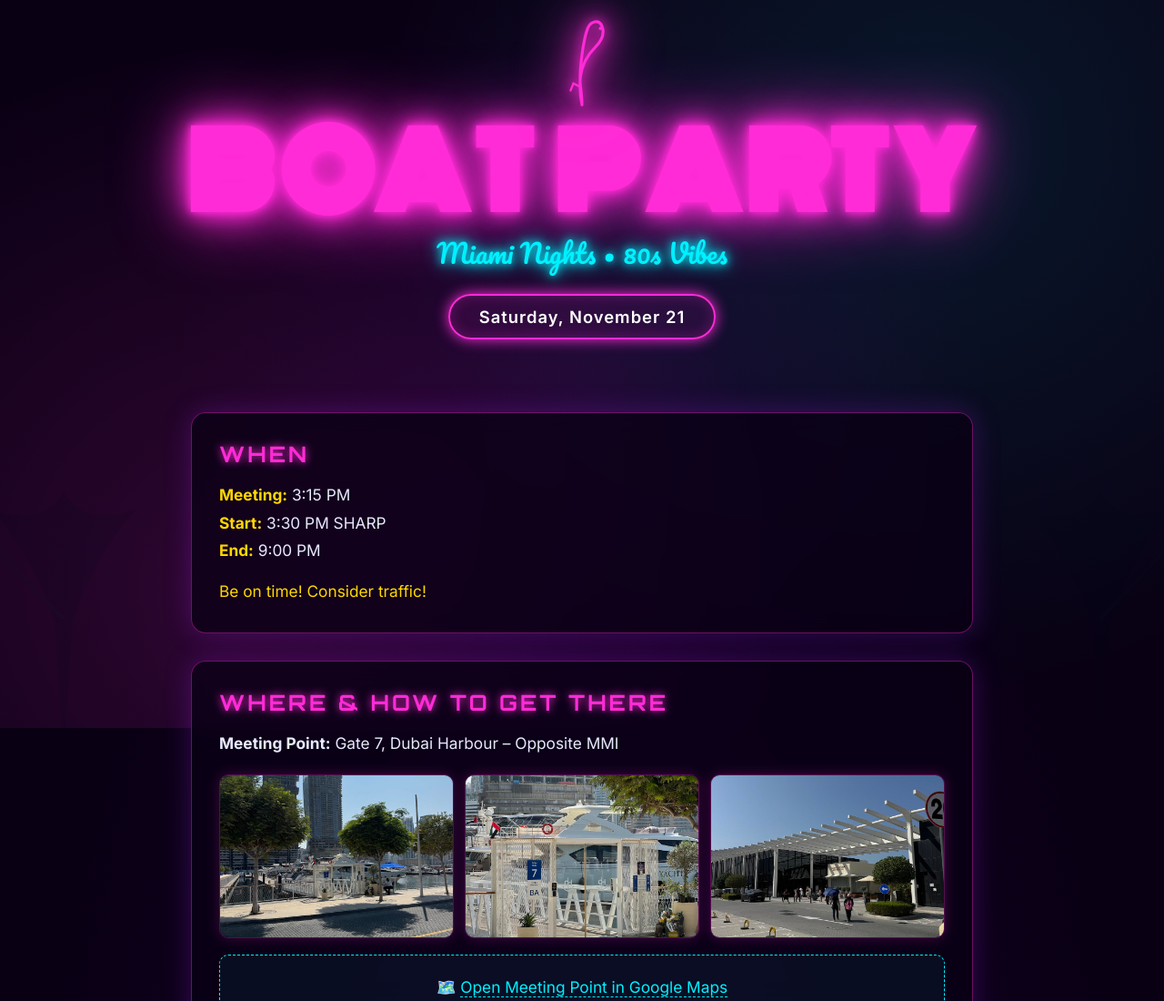
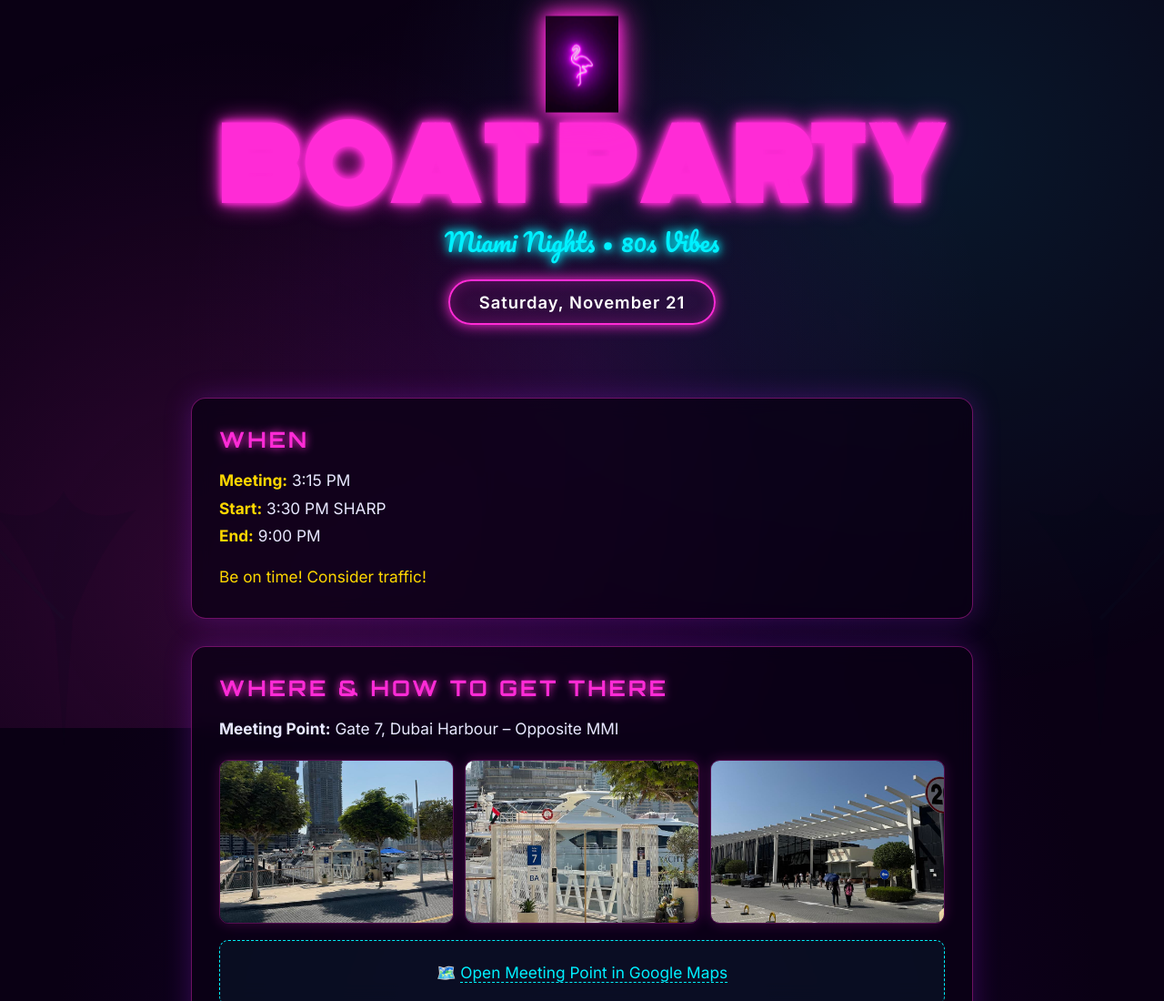
Before and after one commit to archibald-jurdi/boat-party, a plain HTML site: page index.html in a window 1280 px wide. Shown: the top 1100 px of the page at 91% size. Drawn offline with Linux system fonts and the light colour scheme.

Commit message:
Use real neon flamingo image and make title more readable

```diff
--- a/index.html
+++ b/index.html
@@ -52,41 +52,38 @@
   .flamingo-wrap {
     display: flex;
     justify-content: center;
-    margin-bottom: 8px;
+    margin-bottom: 6px;
   }
   .flamingo {
-    width: 70px;
-    height: 110px;
-    filter: drop-shadow(0 0 6px #ff2bd6) drop-shadow(0 0 14px #ff2bd6) drop-shadow(0 0 28px #ff2bd6);
+    width: 80px;
+    height: auto;
+    filter: drop-shadow(0 0 8px #ff2bd6) drop-shadow(0 0 16px #ff2bd6);
     animation: float 4s ease-in-out infinite;
   }
   @keyframes float {
     0%, 100% { transform: translateY(0px); }
-    50% { transform: translateY(-6px); }
+    50% { transform: translateY(-5px); }
   }
   h1 {
     font-family: 'Monoton', cursive;
-    font-size: clamp(3rem, 10vw, 7rem);
+    font-size: clamp(2.8rem, 9vw, 6.5rem);
     color: #ff2bd6;
-    letter-spacing: 5px;
-    text-shadow:
-      0 0 8px #ff2bd6,
-      0 0 20px #ff2bd6,
-      0 0 40px #ff2bd6,
-      0 0 80px #ff2bd6;
-    line-height: 0.95;
-    margin: 8px 0 5px;
+    letter-spacing: 4px;
+    text-shadow: 0 0 6px #ff2bd6, 0 0 12px #ff2bd6, 0 0 24px #ff2bd6;
+    line-height: 1;
+    margin: 6px 0 4px;
+    -webkit-font-smoothing: antialiased;
   }
   .subtitle {
     font-family: 'Pacifico', cursive;
-    font-size: 1.8rem;
+    font-size: 1.7rem;
     color: var(--neon-cyan);
-    margin-top: 8px;
-    text-shadow: 0 0 10px var(--neon-cyan), 0 0 20px var(--neon-cyan);
+    margin-top: 6px;
+    text-shadow: 0 0 8px var(--neon-cyan), 0 0 16px var(--neon-cyan);
   }
   .date-badge {
     display: inline-block;
-    margin-top: 20px;
+    margin-top: 18px;
     padding: 12px 32px;
     border: 2px solid var(--neon-pink);
     border-radius: 50px;
@@ -170,8 +167,8 @@
   }
   @media (max-width: 600px) {
     .section { padding: 20px; }
-    h1 { letter-spacing: 2px; }
-    .flamingo { width: 55px; height: 85px; }
+    h1 { letter-spacing: 1px; font-size: 2.4rem; }
+    .flamingo { width: 60px; }
     .photo-grid img { height: 140px; }
   }
 </style>
@@ -182,19 +179,7 @@
 
   <header>
     <div class="flamingo-wrap">
-      <svg class="flamingo" viewBox="0 0 80 140" xmlns="http://www.w3.org/2000/svg">
-        <path d="M40 125
-                 C38 115, 36 100, 38 85
-                 C40 70, 48 55, 58 45
-                 C68 35, 72 25, 68 15
-                 C64 5, 52 8, 48 18
-                 C44 28, 42 40, 40 55
-                 C38 70, 36 85, 38 100
-                 C40 115, 40 125, 40 125"
-              fill="none" stroke="#ff2bd6" stroke-width="4" stroke-linecap="round" stroke-linejoin="round"/>
-        <path d="M38 100 L28 95 L24 105" fill="none" stroke="#ff2bd6" stroke-width="3" stroke-linecap="round"/>
-        <circle cx="66" cy="18" r="2.5" fill="#ff2bd6"/>
-      </svg>
+      <img class="flamingo" src="images/neon-flamingo.png" alt="Neon flamingo">
     </div>
     <h1>BOAT PARTY</h1>
     <div class="subtitle">Miami Nights • 80s Vibes</div>
```
